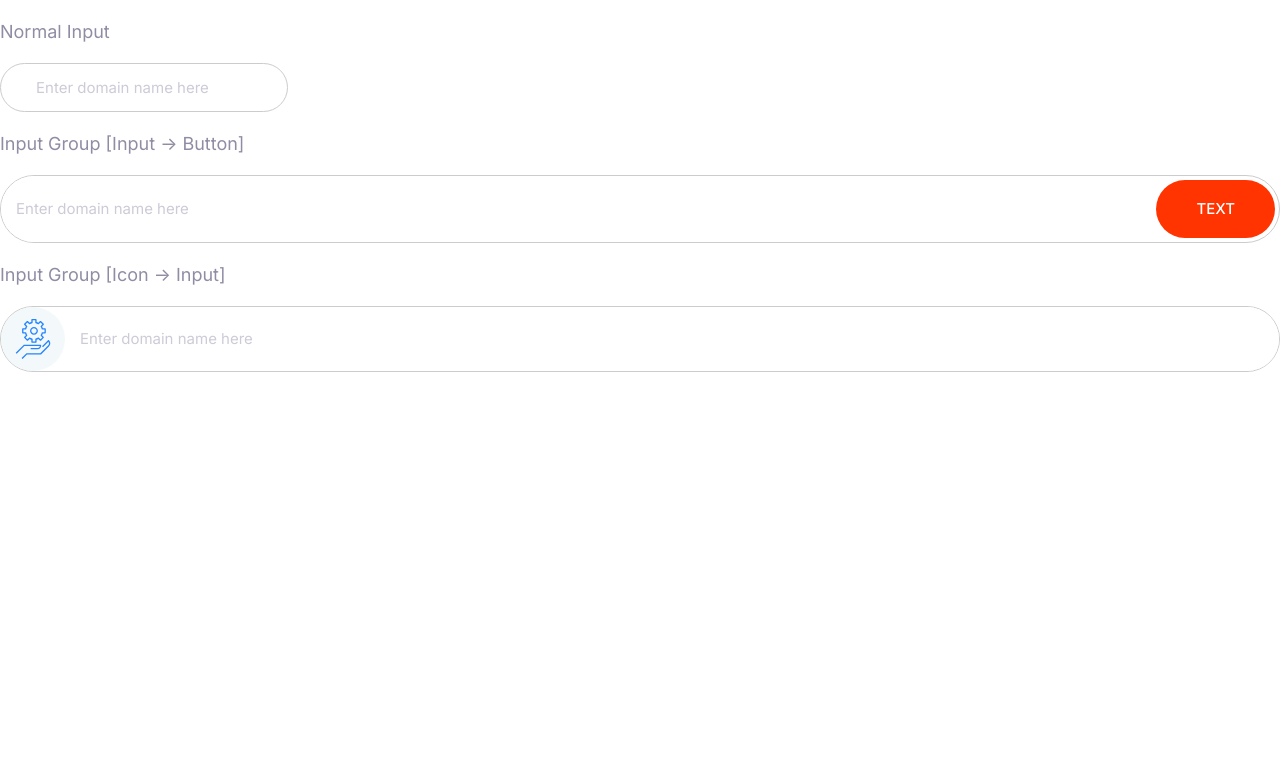
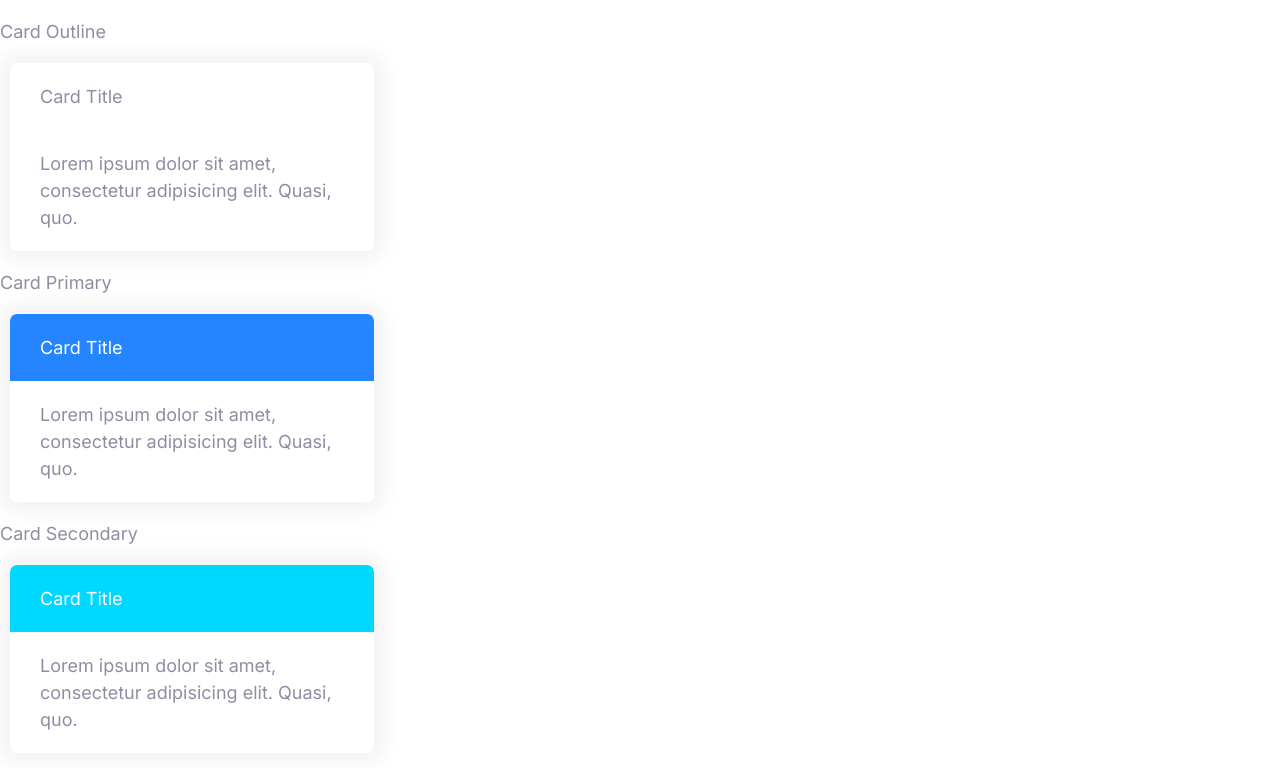
Before and after one commit to yntpdotme/moshify, a plain HTML site: page index.html in a window 1280 px wide. Drawn offline with Linux system fonts and the light colour scheme.

Commit message:
feat: implement card component

```diff
--- a/css/styles.css
+++ b/css/styles.css
@@ -289,3 +289,24 @@ a {
 		font-size: 1.5rem;
 	}
 }
+
+/* ----- Cards ----- */
+.card {
+	border-radius: 7px;
+	box-shadow: 0 0 20px 10px #f3f3f3;
+	overflow: hidden;
+}
+
+.card__header, .card__body {
+	padding: 2rem 3rem;
+}
+
+.card--primary .card__header{
+	background: var(--color-primary);
+	color: #fff;
+}
+
+.card--secondary .card__header{
+	background: var(--color-secondary);
+	color: #fff;
+}
--- a/index.html
+++ b/index.html
@@ -13,24 +13,35 @@
 		<link rel="stylesheet" href="./css/normalize.css" />
 		<link rel="stylesheet" href="./css/styles.css" />
 	</head>
-	<body>
-		<p>Normal Input</p>
-		<input type="text" class="input" placeholder="Enter domain name here" />
-
-		<p>Input Group [Input -> Button]</p>
-		<div class="input-group">
-			<input type="text" class="input" placeholder="Enter domain name here" />
-			<button class="btn btn--accent">Text</button>
+		<body>
+		<p>Card Outline</p>
+		<div style="width: 30%; padding: 0 1rem">
+			<div class="card">
+				<header class="card__header">Card Title</header>
+				<div class="card__body">
+					Lorem ipsum dolor sit amet, consectetur adipisicing elit. Quasi, quo.
+				</div>
+			</div>
 		</div>
 
-		<p>Input Group [Icon -> Input]</p>
-		<div class="input-group">
-			<span class="icon-container">
-				<svg class="icon icon--primary">
-					<use xlink:href="./images/sprite.svg#settings"></use>
-				</svg>
-			</span>
-			<input type="text" class="input" placeholder="Enter domain name here" />
+		<p>Card Primary</p>
+		<div style="width: 30%; padding: 0 1rem">
+			<div class="card  card--primary">
+				<header class="card__header">Card Title</header>
+				<div class="card__body">
+					Lorem ipsum dolor sit amet, consectetur adipisicing elit. Quasi, quo.
+				</div>
+			</div>
+		</div>
+
+		<p>Card Secondary</p>
+		<div style="width: 30%; padding: 0 1rem">
+			<div class="card card--secondary">
+				<header class="card__header">Card Title</header>
+				<div class="card__body">
+					Lorem ipsum dolor sit amet, consectetur adipisicing elit. Quasi, quo.
+				</div>
+			</div>
 		</div>
 	</body>
 </html>
```
Also changed, not shown: components/cards.html (added, +34 -0 lines).
